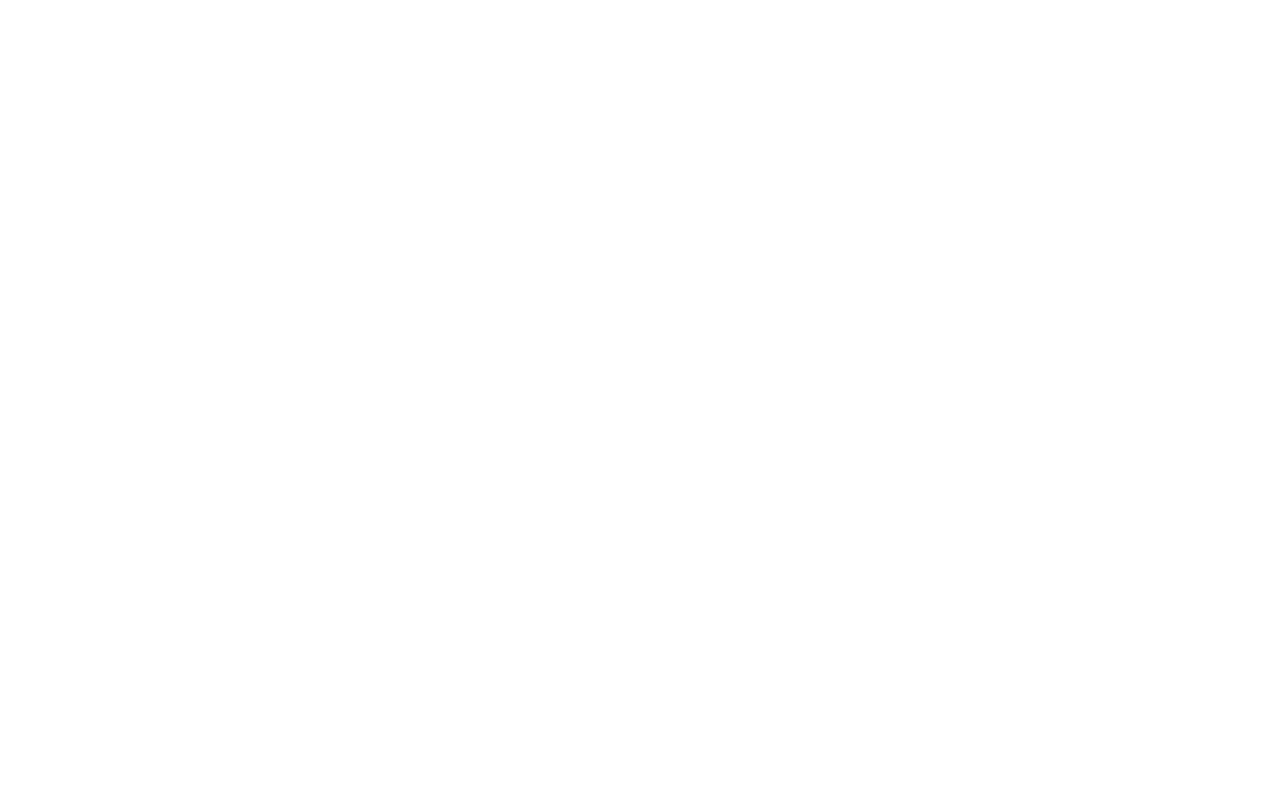
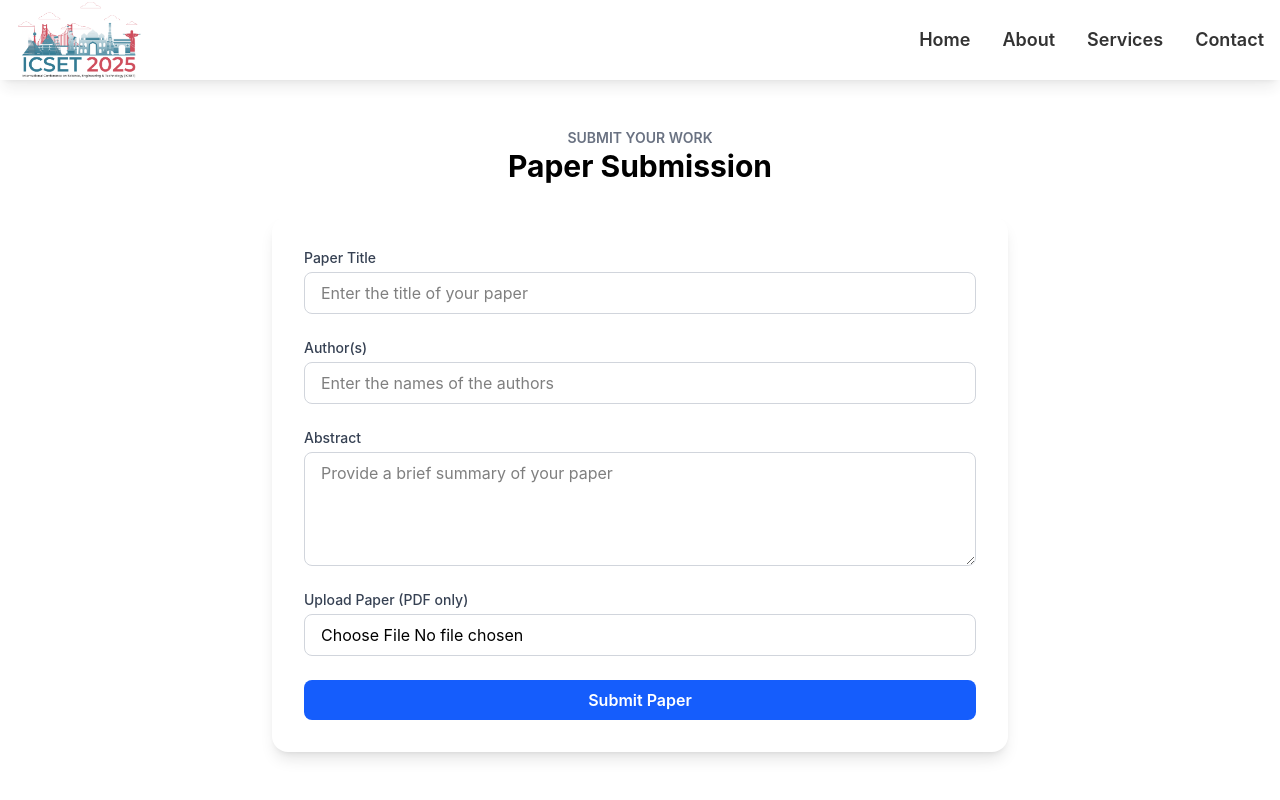
Before and after one commit to vasanth-k20/ICSET-ReactJs, a React (Vite) app: page /papersub in a window 1280 px wide. Before the commit this address had no page. Shown: the top 800 px of the page. Built offline with nearby package versions, Linux system fonts and the light colour scheme.

Commit message:
1303last commi

```diff
--- a/src/Components/Home/Hero.jsx
+++ b/src/Components/Home/Hero.jsx
@@ -2,6 +2,7 @@
 import Slider from "react-slick";
 import "slick-carousel/slick/slick.css";
 import "slick-carousel/slick/slick-theme.css";
+import { Link } from 'react-router-dom';
 
 const Hero = () => {
   const images = ["/bridge.jpg", "/big-ben.jpg", "/london-eye.jpg"]; // Image paths
@@ -24,7 +25,7 @@
       {/* Venue Update Section */}
       <div className="bg-yellow-400 text-center py-4 text-black font-bold">
         <p className="text-xl mt-5">VENUE UPDATE</p>
-        <h2 className="mb-5 text-3xl">IEEE ISCAS 2025 NOW TAKING PLACE AT THE INTERCONTINENTAL LONDON O2</h2>
+        <h2 className="mb-5 md:text-3xl">IEEE ISCAS 2025 NOW TAKING PLACE AT THE INTERCONTINENTAL LONDON O2</h2>
       </div>
 
       {/* Carousel and Content */}
@@ -68,8 +69,18 @@
           <h3 className="text-xl font-bold mt-2">2025 IEEE International Symposium on Circuits and Systems</h3>
           {/* Buttons */}
           <div className="mt-6 flex flex-col md:flex-row space-y-4 md:space-y-0 md:space-x-4">
-            <button className="bg-red-800 text-white px-4 py-2 rounded-lg">Contact Us</button>
-            <button className="bg-red-800 text-white px-4 py-2 rounded-lg">Register Now!</button>
+            <div className="flex space-x-4">
+              <Link to="/contact">
+                <button className="bg-red-800 text-white px-4 py-2 rounded-lg">
+                  Contact Us
+                </button>
+              </Link>
+              <Link to="/papersub">
+                <button className="bg-red-800 text-white px-4 py-2 rounded-lg">
+                  Register Now!
+                </button>
+              </Link>
+            </div>
           </div>
         </div>
       </div>
--- /dev/null
+++ b/src/Components/Pages/PaperSubmission.jsx
@@ -0,0 +1,83 @@
+export default function PaperSubmission() {
+    return (
+        <section className="w-full lg:w-[60%] mx-auto my-12 text-center px-4">
+            <h4 className="text-sm font-semibold text-gray-500">SUBMIT YOUR WORK</h4>
+            <h2 className="text-3xl font-bold mb-8">Paper Submission</h2>
+
+            {/* Submission Form */}
+            <div className="bg-white shadow-lg rounded-2xl p-8 text-left">
+                <form className="space-y-6">
+                    {/* Paper Title */}
+                    <div>
+                        <label htmlFor="title" className="block text-sm font-medium text-gray-700">
+                            Paper Title
+                        </label>
+                        <input
+                            type="text"
+                            id="title"
+                            name="title"
+                            placeholder="Enter the title of your paper"
+                            className="mt-1 block w-full px-4 py-2 border border-gray-300 rounded-lg focus:ring-2 focus:ring-blue-500 focus:border-blue-500"
+                            required
+                        />
+                    </div>
+
+                    {/* Author(s) */}
+                    <div>
+                        <label htmlFor="authors" className="block text-sm font-medium text-gray-700">
+                            Author(s)
+                        </label>
+                        <input
+                            type="text"
+                            id="authors"
+                            name="authors"
+                            placeholder="Enter the names of the authors"
+                            className="mt-1 block w-full px-4 py-2 border border-gray-300 rounded-lg focus:ring-2 focus:ring-blue-500 focus:border-blue-500"
+                            required
+                        />
+                    </div>
+
+                    {/* Abstract */}
+                    <div>
+                        <label htmlFor="abstract" className="block text-sm font-medium text-gray-700">
+                            Abstract
+                        </label>
+                        <textarea
+                            id="abstract"
+                            name="abstract"
+                            rows="4"
+                            placeholder="Provide a brief summary of your paper"
+                            className="mt-1 block w-full px-4 py-2 border border-gray-300 rounded-lg focus:ring-2 focus:ring-blue-500 focus:border-blue-500"
+                            required
+                        />
+                    </div>
+
+                    {/* File Upload */}
+                    <div>
+                        <label htmlFor="file" className="block text-sm font-medium text-gray-700">
+                            Upload Paper (PDF only)
+                        </label>
+                        <input
+                            type="file"
+                            id="file"
+                            name="file"
+                            accept=".pdf"
+                            className="mt-1 block w-full px-4 py-2 border border-gray-300 rounded-lg focus:ring-2 focus:ring-blue-500 focus:border-blue-500"
+                            required
+                        />
+                    </div>
+
+                    {/* Submit Button */}
+                    <div>
+                        <button
+                            type="submit"
+                            className="w-full px-4 py-2 bg-blue-600 text-white font-semibold rounded-lg hover:bg-blue-700 focus:ring-2 focus:ring-blue-500 focus:outline-none"
+                        >
+                            Submit Paper
+                        </button>
+                    </div>
+                </form>
+            </div>
+        </section>
+    );
+}
--- a/src/Router/AppRouter.jsx
+++ b/src/Router/AppRouter.jsx
@@ -2,6 +2,7 @@
 import { BrowserRouter, Route, Routes } from 'react-router-dom'
 import Main from '../Components/Main/Main'
 import Home from '../Components/Home/Home'
+import PaperSubmission from '../Components/Pages/PaperSubmission'
 
 export default function AppRouter() {
     return (
@@ -10,6 +11,7 @@
                 <Routes>
                     <Route element={<Main />}>
                     <Route path="/" element={<Home />} />
+                    <Route path="/papersub" element={<PaperSubmission />} />
                     </Route>
                 </Routes>
             </BrowserRouter>
```
